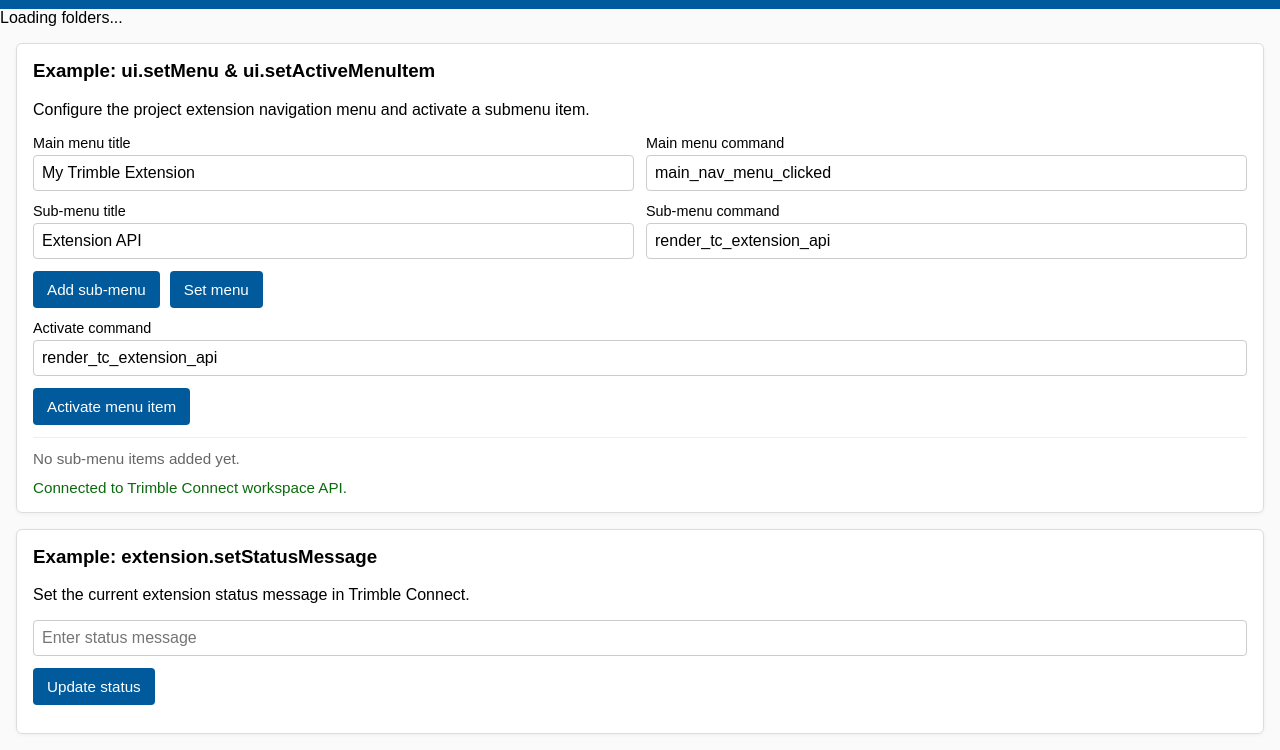
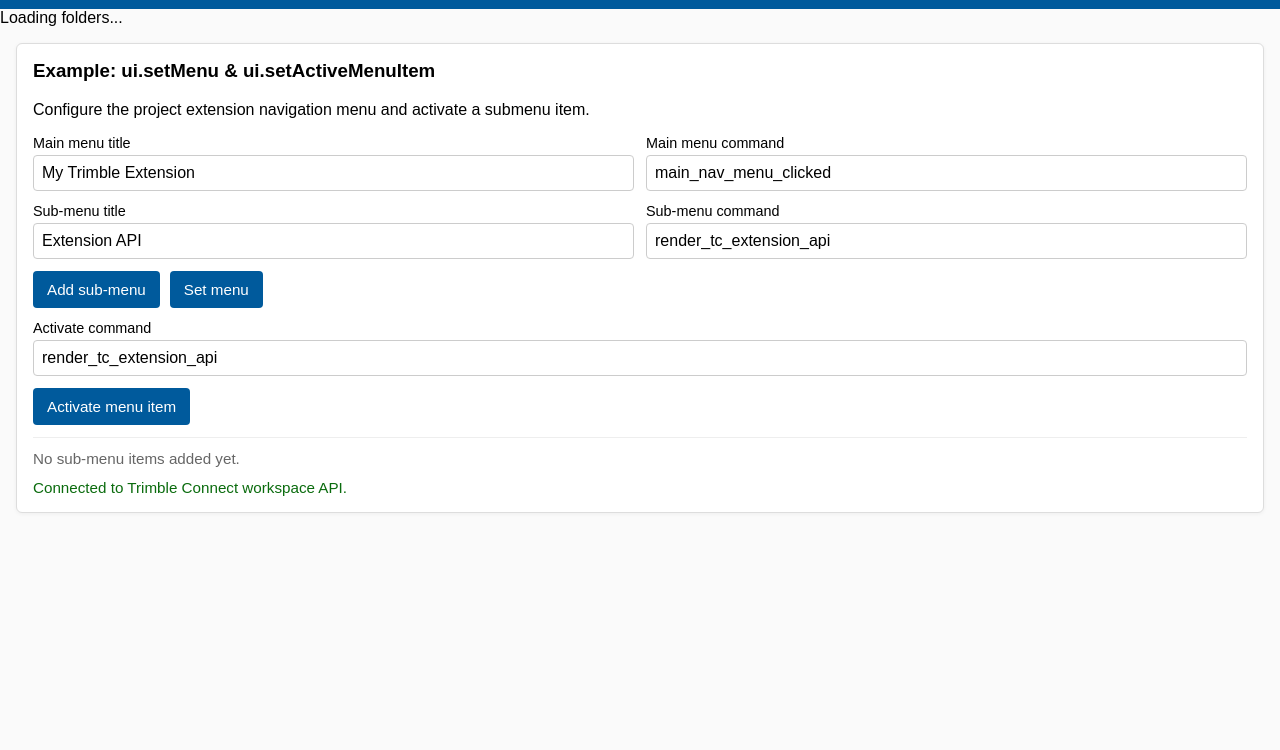
Before and after one commit to venkateshvupputuri-droid/venkatesh, a website with bundled scripts: page index.html in a window 1280 px wide. Shown: the part 79-829 px from the top of the page. After the commit the page ends 800 px from the top, so only its background shows below. Built offline with nearby package versions, Linux system fonts and the light colour scheme; what trimble-connect-workspace-api would draw is missing.

Commit message:
Add files via upload

```diff
--- a/index.html
+++ b/index.html
@@ -60,18 +60,7 @@
     <div id="statusMessage" class="status-note">Waiting for Trimble Connect workspace API...</div>
 </section>
 
-<section class="example-card">
-    <h3>Example: extension.setStatusMessage</h3>
-    <p>Set the current extension status message in Trimble Connect.</p>
-    <div class="form-row">
-        <div class="field full-width">
-            <input id="statusText" type="text" placeholder="Enter status message">
-        </div>
-    </div>
-    <div class="button-row">
-        <button id="updateStatusButton">Update status</button>
-    </div>
-</section>
+
 
 <script type="module" src="app.js"></script>
 
```
